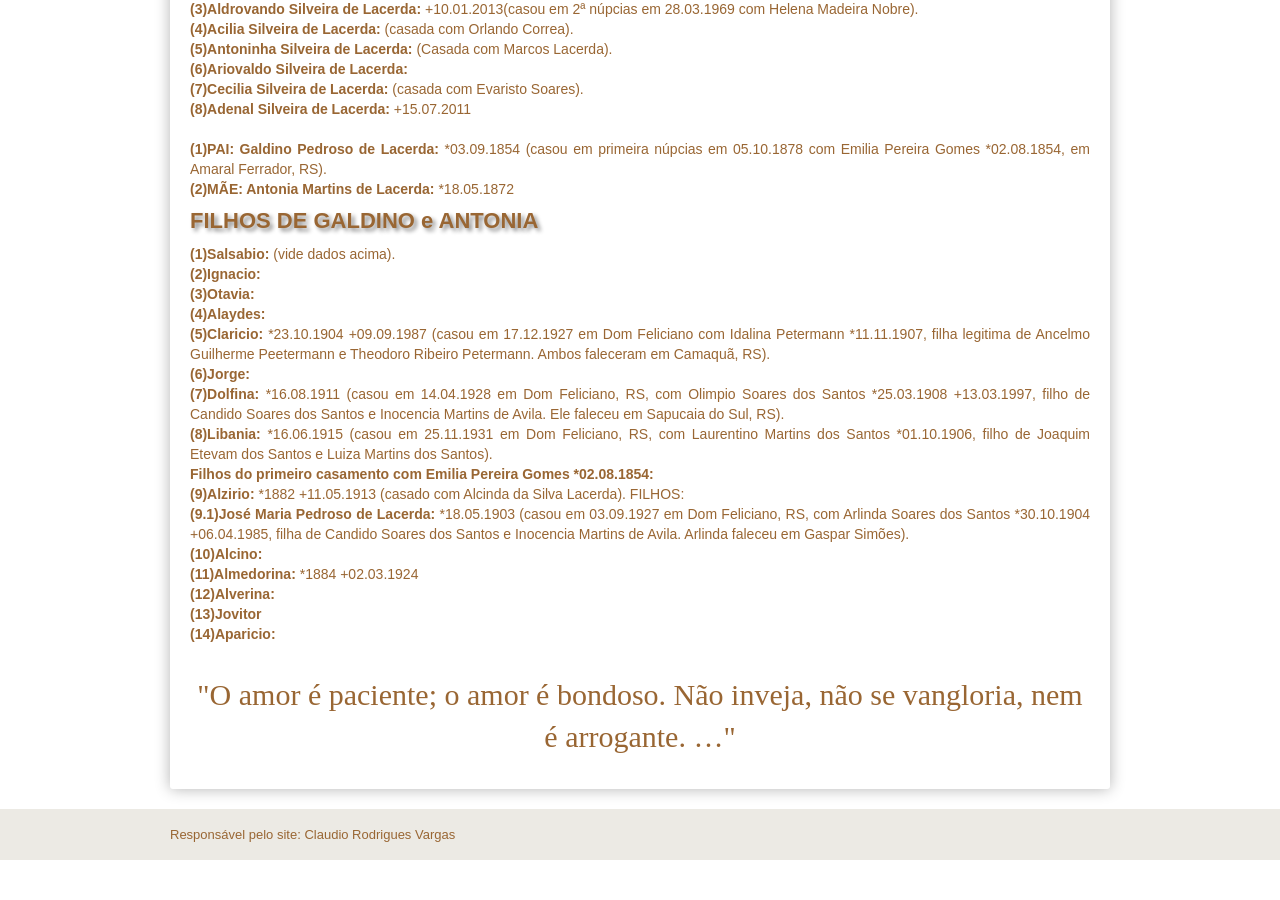
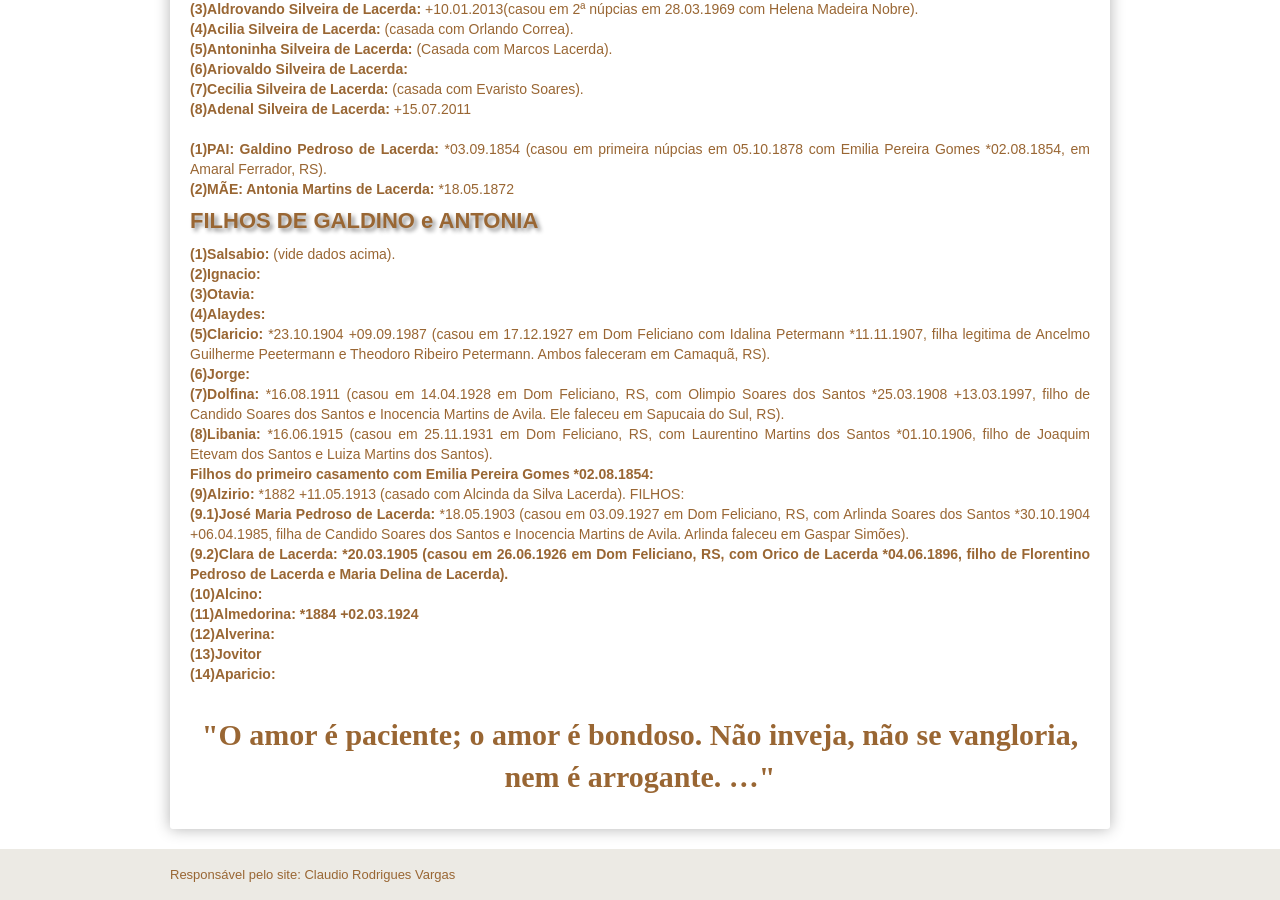
Before and after one commit to claudiovargas1955/claudiovargas1955.github.io, a Jekyll site: the page built from _pages/familia-lacerda-salsabio.html, in a window 1280 px wide and 900 px high, scrolled down 635 px. Built offline with Jekyll 4.4.1, drawn with Linux system fonts in a browser that asks for light colours; some web fonts are replaced; before the commit the page ends 1495 px from its top, so only the background shows below that.

Commit message:
Update familia-lacerda-salsabio.html

```diff
--- a/_pages/familia-lacerda-salsabio.html
+++ b/_pages/familia-lacerda-salsabio.html
@@ -131,6 +131,8 @@
     <b>(9)Alzirio: </b>*1882 +11.05.1913 (casado com Alcinda da Silva Lacerda). FILHOS:<br>
     <b>(9.1)José Maria Pedroso de Lacerda: </b>*18.05.1903 (casou em 03.09.1927 em Dom Feliciano, RS, com Arlinda Soares dos Santos *30.10.1904 +06.04.1985, filha
     de Candido Soares dos Santos e Inocencia Martins de Avila. Arlinda faleceu em Gaspar Simões).<br>
+    <b>(9.2)Clara de Lacerda: *20.03.1905 (casou em 26.06.1926 em Dom Feliciano, RS, com Orico de Lacerda *04.06.1896, filho de Florentino Pedroso de Lacerda e Maria
+    Delina de Lacerda).<br>
     <b>(10)Alcino: </b><br>
     <b>(11)Almedorina: </b>*1884 +02.03.1924<br>
     <b>(12)Alverina: </b><br>
```
